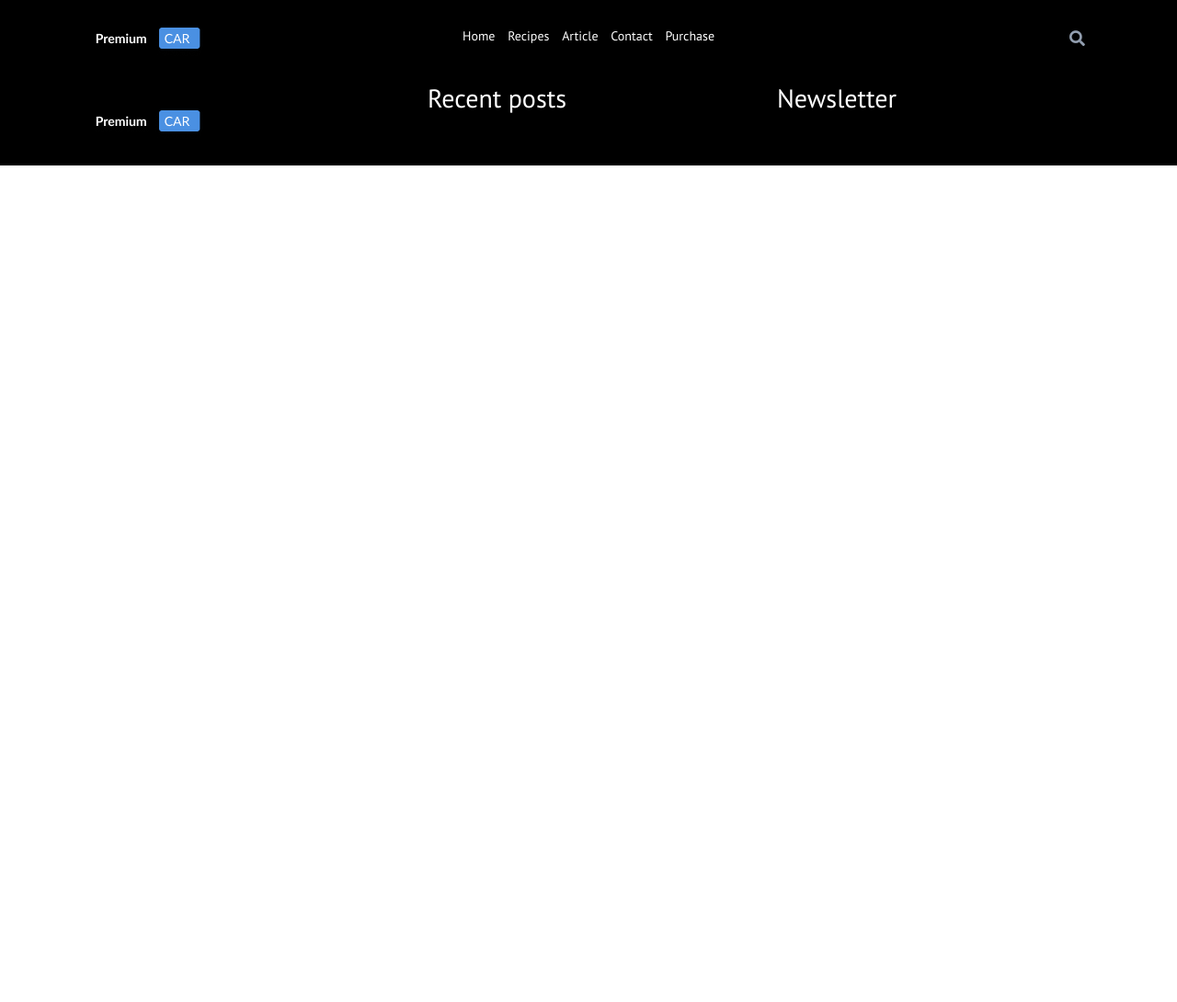
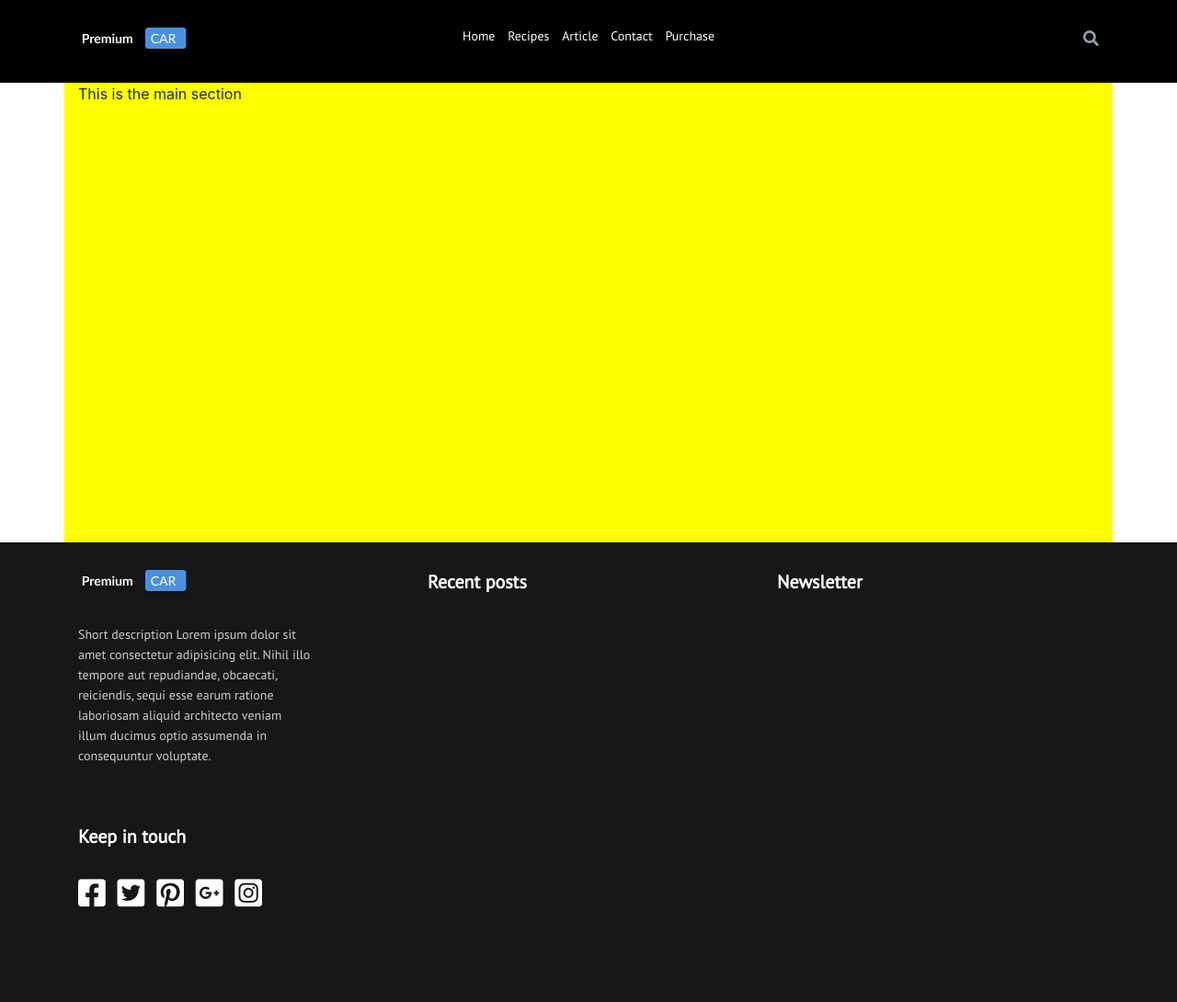
Before and after one commit to ZoliP/blogCars, a WordPress theme: template front-page.php in a window 1280 px wide. Shown: the whole page at 92% size. Before the commit the page ends 180 px from the top, so only its background shows below. Run offline with PHP 8.4 and a stand-in for WordPress, Linux system fonts and the light colour scheme; the site name, menu and one post (Sample post) are stand-ins, and other content is empty; some libraries are stand-ins or nearby versions.

Commit message:
header and footer, style in function.php

```diff
--- a/front-page.php
+++ b/front-page.php
@@ -7,18 +7,18 @@
     <meta http-equiv="X-UA-Compatible" content="IE=edge">
     <meta name="viewport" content="width=device-width, initial-scale=1.0">
     <meta name="description" content="Blog Cars Template">
-    <!-- FontAwesome CSS-->
-	<link rel="stylesheet" href="https://cdnjs.cloudflare.com/ajax/libs/font-awesome/5.13.0/css/all.min.css">
-	<!-- Bootstrap CSS-->
-    <link rel="stylesheet" href="https://cdn.jsdelivr.net/npm/bootstrap@4.5.3/dist/css/bootstrap.min.css" integrity="sha384-TX8t27EcRE3e/ihU7zmQxVncDAy5uIKz4rEkgIXeMed4M0jlfIDPvg6uqKI2xXr2" crossorigin="anonymous">	<!-- Theme CSS -->
-	<!-- Theme CSS-->
-	<link rel="stylesheet" href="./wp-content/themes/blogCars/style.css">
+
+	<!-- Lato Regular Font -->
 	<link rel="preconnect" href="https://fonts.gstatic.com">
-	<!-- Lato Regular Font -->
 	<link href="https://fonts.googleapis.com/css2?family=Lato&display=swap" rel="stylesheet">
 	<!-- PT Sans Regular Font -->
 	<link rel="preconnect" href="https://fonts.gstatic.com">
-<link href="https://fonts.googleapis.com/css2?family=PT+Sans&display=swap" rel="stylesheet">
+	<link href="https://fonts.googleapis.com/css2?family=PT+Sans&display=swap" rel="stylesheet">
+	<link rel="stylesheet" media="only screen and (max-width: 530px)" href="">
+
+	<?php
+		wp_head();
+	?>
 </head>
 
 <body >
@@ -44,20 +44,46 @@
 		</div>
 	</header>
 
+	<main class ="main">
+		<div class="container">
+			<div class="row">
+				<div class="col-sm-12">
+					This is the main section
+				</div>
+			</div>
+		</div>
+	</main>
+
 	<footer class="footer">
 		<div class="container">
 			<div class="row">
-				<div class="logo col-sm-4">
-				<a href="#home"><img src="./wp-content/themes/blogCars/assets/images/logo.png" alt="logo"></a>
+				<div class="logo col-sm-3">
+						<a href="#home"><img src="./wp-content/themes/blogCars/assets/images/logo.png" alt="logo"></a>
+						<p>Short description
+							Lorem ipsum dolor sit amet consectetur adipisicing elit. Nihil illo tempore aut
+							repudiandae, obcaecati, reiciendis, sequi esse earum ratione laboriosam aliquid
+							architecto veniam illum ducimus optio assumenda in consequuntur voluptate.
+						</p>
+						<div class="touch">
+							<h6>Keep in touch</h6>
+							<div class="social">
+								<a href="#facebook"><i class="fab fa-facebook-square"></i></a>
+								<a href="#twitter"><i class="fab fa-twitter-square"></i></a>
+								<a href="#pinterest"><i class="fab fa-pinterest-square"></i></a>
+								<a href="#googleplus"><i class="fab fa-google-plus-square"></i></a>
+								<a href="#instagram"><i class="fab fa-instagram-square"></i></a>
+							</div>
+						</div>
 				</div>
-
-				<div class="recent col-sm-4">
-					<h3>Recent posts</h3>
+				<div class="col-sm-1"></div>
+				<div class="recent col-sm-3">
+					<h6>Recent posts</h6>
 				</div>
-
-				<div class="newsletter col-sm-4">
-					<h3>Newsletter</h3>
+				<div class="col-sm-1"></div>
+				<div class="newsletter col-sm-3">
+					<h6>Newsletter</h6>
 				</div>
+				<div class="col-sm-1"></div>
 			</div>
 		</div>
 	</footer>
--- /dev/null
+++ b/functions.php
@@ -0,0 +1,11 @@
+<?php
+function zoltan_register_styles() {
+    $version = wp_get_theme() -> get('Version');
+    wp_enqueue_style('zoltan-style', get_template_directory_uri() . '/style.css', array('zoltan-bootstrap'), $version, 'all');
+    wp_enqueue_style('zoltan-bootstrap', "https://cdn.jsdelivr.net/npm/bootstrap@4.5.3/dist/css/bootstrap.min.css", array(), '4.5.3', 'all');
+    wp_enqueue_style('zoltan-fontawesome', "https://cdnjs.cloudflare.com/ajax/libs/font-awesome/5.13.0/css/all.min.css", array(), '5.13.0', 'all');
+}
+
+add_action('wp_enqueue_scripts', 'zoltan_register_styles');
+
+?>
--- a/style.css
+++ b/style.css
@@ -10,61 +10,118 @@ body {
   padding: 0;
 }
 
+/* Header */
 .header {
   background-color: #000000;
-  display: block;
+  display: flex;
   height: 90px;
 }
 
+/* Logo  block in header and footer */
 .logo {
-  padding: 30px;
+  padding: 30px 0;
 }
 
+/* Menu block in header */
 .menu {
   font-family: "PT Sans", sans-serif;
   font-size: 14px;
   line-height: 18px;
   text-align: center;
-  padding: 30px;
+  padding: 30px 0;
 }
 
+/* Search block in header */
 .search {
   text-align: right;
-  padding: 30px;
+  padding: 30px 0;
 }
+
+/* Search icon in header */
 .search > a {
   color: #929eaf;
-  font-size: 1.06em;
+  font-size: 1.06em; /* height 17px*/
 }
 
+/* Menu items in header */
 .menu > a {
   color: #ffffff;
   padding: 15px 5px;
-
   text-decoration: none;
 }
+
+/* Responsive header, menu items, search in header */
+@media screen and (max-width: 530px) {
+  .header {
+    height: auto;
+  }
+  .menu > a {
+    display: flex;
+    color: ffffff;
+    justify-content: center;
+  }
+  .search {
+    text-align: center;
+  }
+}
+
+/* Menu items on hover in header */
 .menu > a:hover {
   color: #4a90e2;
 }
 
-.footer {
-  background-color: #000000;
-  display: block;
-  height: 90px;
+/* Search icon on hover in header */
+.search > a:hover {
+  color: #4a90e2;
 }
 
-.recent {
-  font-family: PT Sans;
+/* Main */
+.main > .container {
+  display: flex;
+  height: 500px;
+  background-color: yellow;
+}
+
+/* Footer */
+.footer {
+  background-color: #171717;
+  display: flex;
+  height: 500px;
+}
+
+/* Short description in Logo block in footer */
+.logo p {
+  font-family: "PT Sans", sans-serif;
+  font-style: normal;
+  font-weight: normal;
+  font-size: 14px;
+  line-height: 22px;
+  color: #cecece;
+  margin: 0;
+  padding: 28px 0 34px 0;
+}
+
+/* Headings 6 in Footer */
+.footer h6 {
+  font-family: "PT Sans", sans-serif;
   font-style: normal;
   font-weight: bold;
   font-size: 20px;
+  line-height: 26px;
   color: #ffffff;
+  padding-top: 30px;
+  margin: 0;
 }
 
-.newsletter {
-  font-family: PT Sans;
-  font-style: normal;
-  font-weight: bold;
-  font-size: 20px;
+/*  Social icons in footer */
+.social {
+  margin: 0;
+  padding-top: 23px;
+  font-size: 34px;
+}
+
+.fab {
   color: #ffffff;
+  width: 33px;
+  height: 33px;
 }
```
